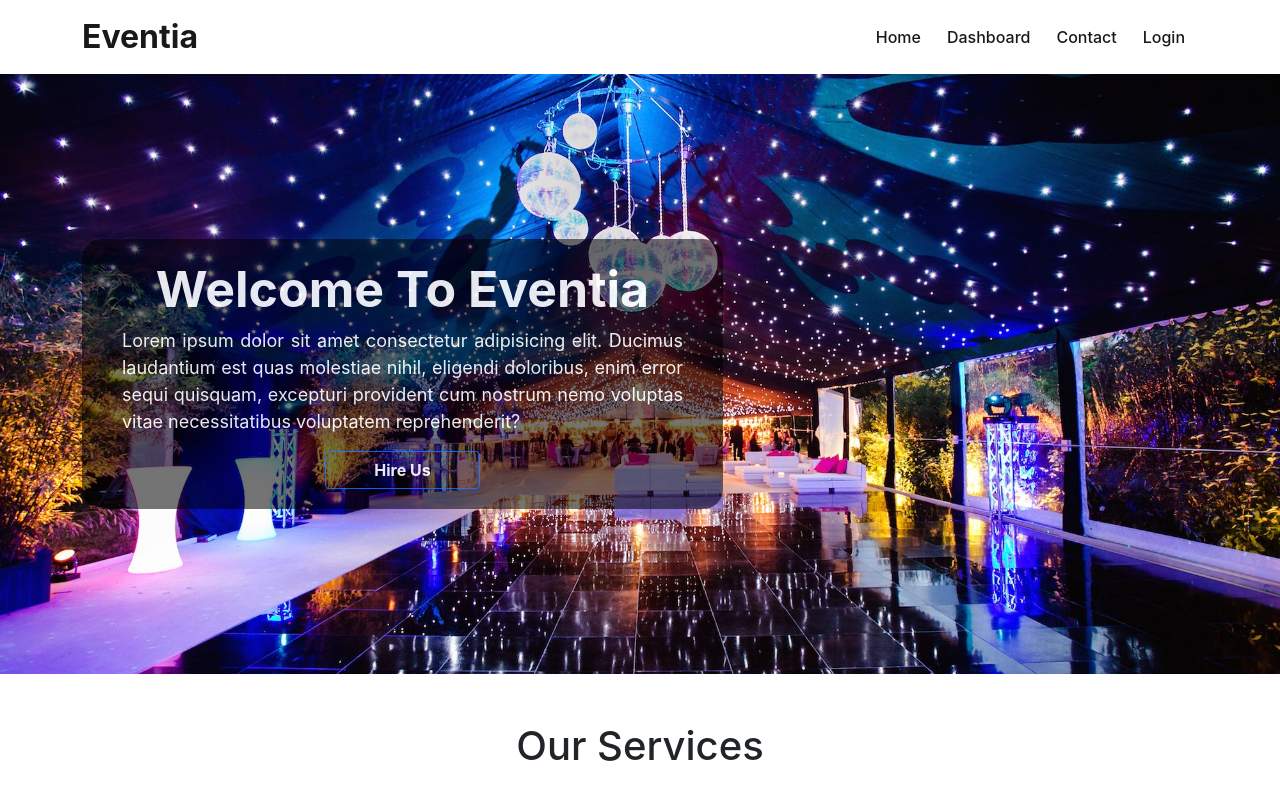
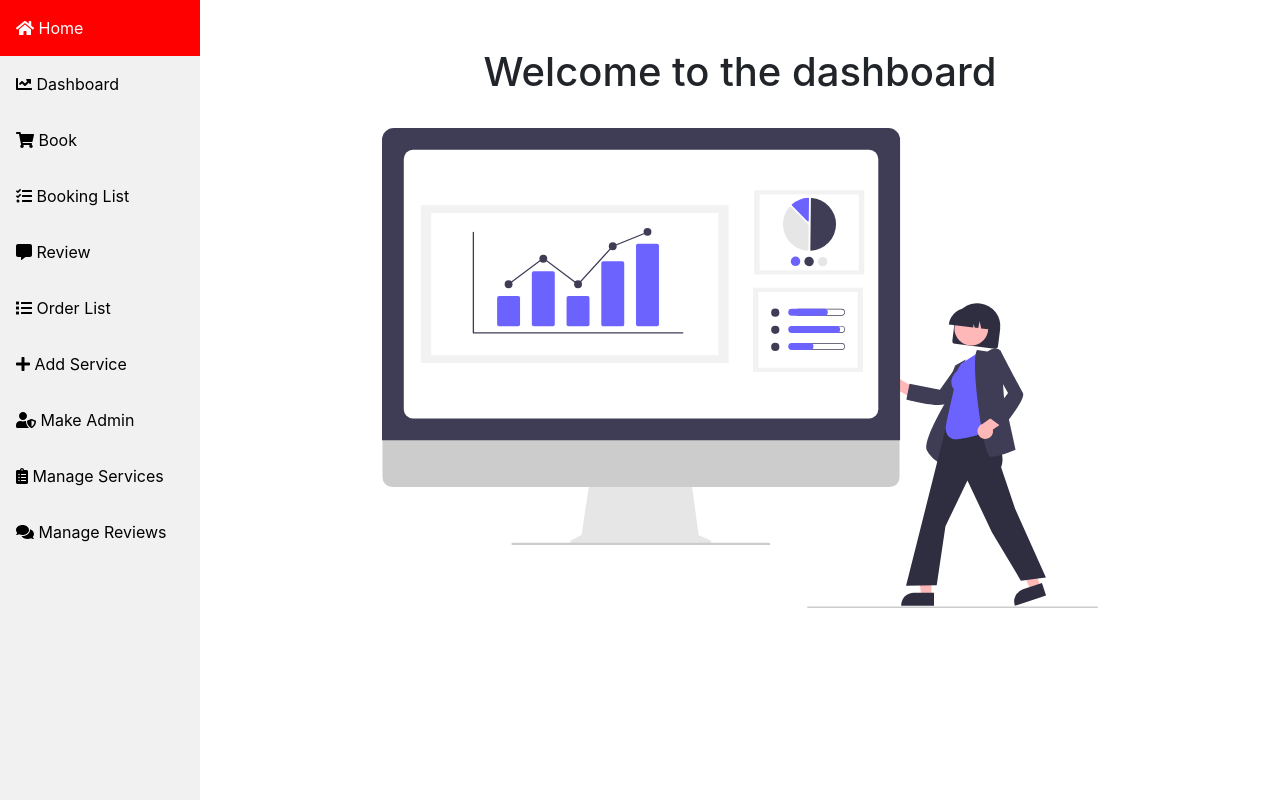
Before and after one commit to pallabbarman/event-management, a React (Create React App) app in the folder client/: page /dashboard in a window 1280 px wide. Shown: the top 800 px of the page. Built offline with nearby package versions, Linux system fonts and the light colour scheme.

Commit message:
dashboard added

```diff
--- a/client/src/App.js
+++ b/client/src/App.js
@@ -3,14 +3,18 @@ import { BrowserRouter as Router, Route, Switch } from 'react-router-dom';
 import 'slick-carousel/slick/slick-theme.css';
 import 'slick-carousel/slick/slick.css';
 import './App.css';
+import Dashboard from './components/Dashboard/Dashboard/Dashboard';
 import Home from './components/Home/Home/Home';
 
 function App() {
     return (
         <Router>
             <Switch>
-                <Route path="/">
+                <Route exact path="/">
                     <Home />
+                </Route>
+                <Route path="/dashboard">
+                    <Dashboard />
                 </Route>
             </Switch>
         </Router>
--- /dev/null
+++ b/client/src/components/Dashboard/Dashboard/Dashboard.css
@@ -0,0 +1,3 @@
+.dash-img {
+    width: 70%;
+}
--- /dev/null
+++ b/client/src/components/Dashboard/Dashboard/Dashboard.js
@@ -0,0 +1,22 @@
+import React from 'react';
+import { Container } from 'react-bootstrap';
+import dashboard from '../../../images/dashboard.svg';
+import Sidebar from '../Sidebar/Sidebar';
+import './Dashboard.css';
+
+const Dashboard = () => (
+    <section>
+        <div>
+            <Sidebar />
+        </div>
+        <div className="dashboard pt-5">
+            <Container className="text-center">
+                <h1>Welcome to the dashboard</h1>
+                <br />
+                <img className="img-fluid dash-img" src={dashboard} alt="dashboard" />
+            </Container>
+        </div>
+    </section>
+);
+
+export default Dashboard;
--- /dev/null
+++ b/client/src/components/Dashboard/Sidebar/Sidebar.css
@@ -0,0 +1,46 @@
+.sidebar {
+    margin: 0;
+    padding: 0;
+    width: 200px;
+    background-color: #f1f1f1;
+    position: fixed;
+    height: 100%;
+    overflow: auto;
+}
+.sidebar a {
+    display: block;
+    color: black;
+    padding: 16px;
+    text-decoration: none;
+}
+
+.sidebar a:hover:not(.active) {
+    background-color: red;
+    color: white;
+}
+
+.dashboard {
+    margin-left: 200px;
+    padding: 1px 16px;
+}
+
+@media screen and (max-width: 768px) {
+    .sidebar {
+        width: 100%;
+        height: auto;
+        position: relative;
+    }
+    .sidebar a {
+        float: left;
+    }
+    .dashboard {
+        margin-left: 0;
+    }
+}
+
+@media screen and (max-width: 400px) {
+    .sidebar a {
+        text-align: center;
+        float: none;
+    }
+}
--- /dev/null
+++ b/client/src/components/Dashboard/Sidebar/Sidebar.js
@@ -0,0 +1,54 @@
+import {
+    faChartLine,
+    faClipboardList,
+    faCommentAlt,
+    faComments,
+    faHome,
+    faList,
+    faPlus,
+    faShoppingCart,
+    faTasks,
+    faUserShield,
+} from '@fortawesome/free-solid-svg-icons';
+import { FontAwesomeIcon } from '@fortawesome/react-fontawesome';
+import React from 'react';
+import { Link } from 'react-router-dom';
+import './Sidebar.css';
+
+const Sidebar = () => (
+    <section>
+        <div className="sidebar">
+            <Link to="/">
+                <FontAwesomeIcon icon={faHome} /> Home
+            </Link>
+            <Link to="/dashboard">
+                <FontAwesomeIcon icon={faChartLine} /> Dashboard
+            </Link>
+            <Link to="/book">
+                <FontAwesomeIcon icon={faShoppingCart} /> Book
+            </Link>
+            <Link to="/bookingList">
+                <FontAwesomeIcon icon={faTasks} /> Booking List
+            </Link>
+            <Link to="/review">
+                <FontAwesomeIcon icon={faCommentAlt} /> Review
+            </Link>
+            <Link to="/orderList">
+                <FontAwesomeIcon icon={faList} /> Order List
+            </Link>
+            <Link to="/addService">
+                <FontAwesomeIcon icon={faPlus} /> Add Service
+            </Link>
+            <Link to="/addAdmin">
+                <FontAwesomeIcon icon={faUserShield} /> Make Admin
+            </Link>
+            <Link to="/manageServices">
+                <FontAwesomeIcon icon={faClipboardList} /> Manage Services
+            </Link>
+            <Link to="/manageReviews">
+                <FontAwesomeIcon icon={faComments} /> Manage Reviews
+            </Link>
+        </div>
+    </section>
+);
+export default Sidebar;
--- a/client/src/components/Home/Features/Features.css
+++ b/client/src/components/Home/Features/Features.css
@@ -1,5 +1,5 @@
 .features {
-    background-color: gainsboro;
+    background-color: #e9ecef;
     padding: 20px 0;
 }
 .feature {
```
Also changed, not shown: client/src/images/dashboard.svg (added).
